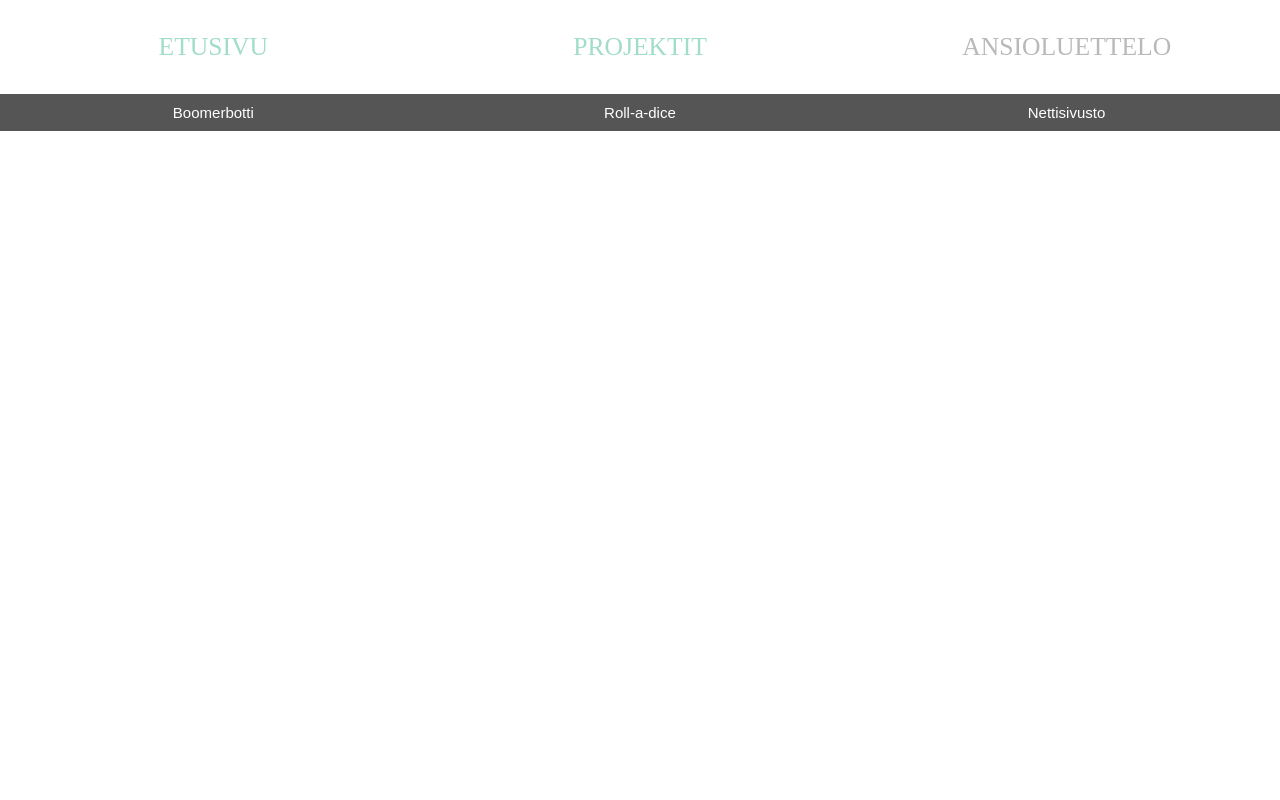
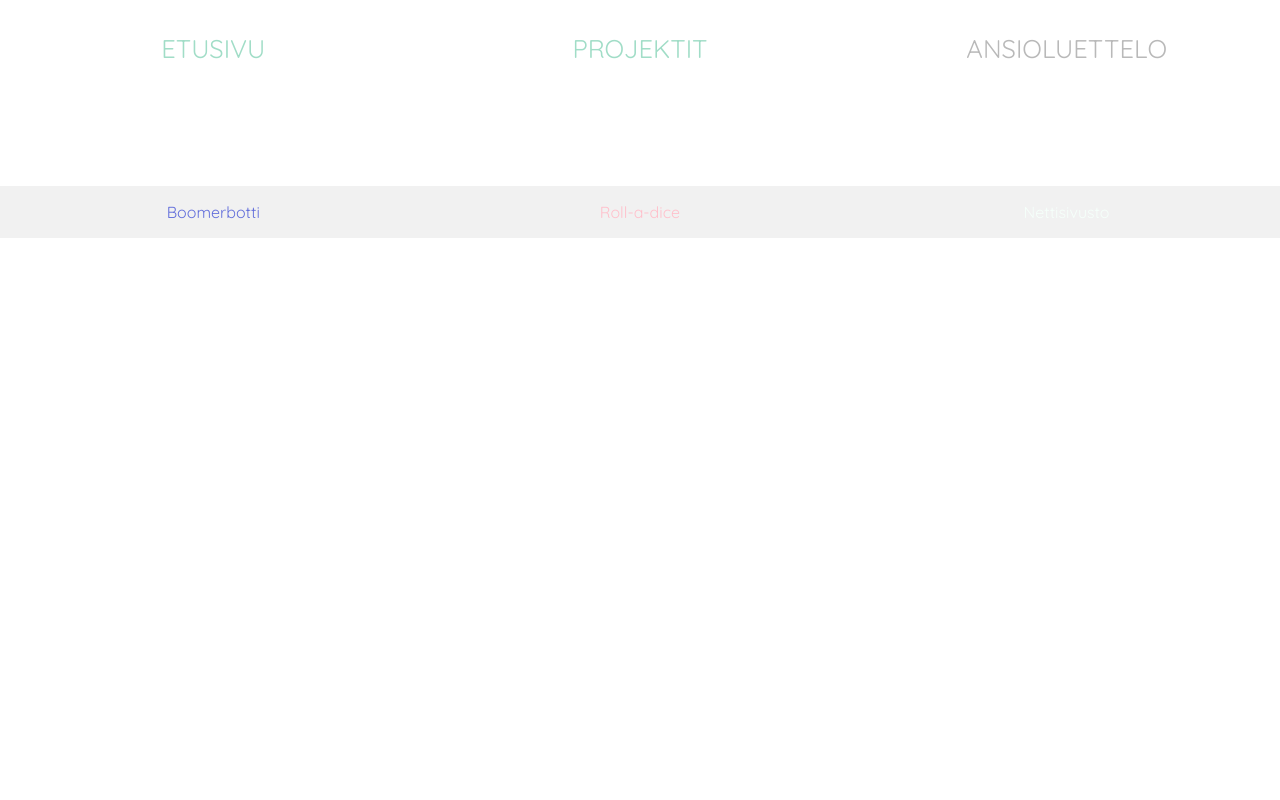
Before and after one commit to kuolinhenkilo/Portfoliosivusto, a Flask app: page /projektit in a window 1280 px wide. Run offline with Flask 2, Linux system fonts and the light colour scheme; some libraries are stand-ins or nearby versions.

Commit message:
Laitan kaikki samassa vaikka poikaystävä kielsi

```diff
--- a/static/index.css
+++ b/static/index.css
@@ -1,6 +1,19 @@
 body, html {
   height: 100%;
   margin: 0;
+  font-family: 'Quicksand', sans-serif;
+}
+
+main {
+  display: flex;
+  flex-direction: column;
+  align-items: center;
+  justify-content: space-evenly;
+}
+
+.esittely {
+  margin: 20px;
+  text-align: center;
 }
 
 .topnav {
@@ -15,12 +28,13 @@ body, html {
 .topnav a {
   display: flex;
   color: rgb(185, 185, 185);
-  width: 33%;
+  width: 33.33%;
   text-align: center;
   text-decoration: none;
   justify-content: center;
-  font-size: 1.6em; /* laita em */
-  padding: 2rem; /* laita rem */
+  font-size: 1.6em;
+  padding: 2rem;
+  cursor: default;
 }
 
 .topnav a:hover {
--- a/static/projektit.css
+++ b/static/projektit.css
@@ -1,27 +1,52 @@
+.lehdet {
+   display: flex;
+   align-items: center;
+   margin-top: 90px;
+}
 
 .tablink {
-   background-color: #555;
-   color: white;
+   background-color: rgb(241, 241, 241);
    float: left;
    border: none;
    outline: none;
    cursor: pointer;
-   padding: 10px 14px; /* laita em */
-   font-size: 15px; /* laita rem */
+   padding: 1em;
+   font-size: 1rem;
    width: 33.33%;
+   text-align: center;
+   font-family: 'Quicksand', sans-serif;
 }
 
+#boomer {color: #626edb;}
+#noppa {color: pink;}
+#netti {color: mintcream;}
+
 .tablink:hover {
-   background-color: black;
+   cursor: pointer;
+}
+
+#boomer:hover {
+   background-color: #626edb;
+   color: white;
+}
+
+#noppa:hover {
+   background-color: pink;
+   color: white;
+}
+
+#netti:hover {
+   background-color: mintcream;
+   color: white;
 }
 
 .tabcontent {
-   color: white;
+   color: black;
    display: none;
    padding: 100px 20px;
    height: 100%;
 }
 
-#Boomerbotti {background-color: blue;}
-#Roll-a-dice {background-color: gray;}
-#Nettisivusto {background-color: teal;}
+#Boomerbotti {background-color: #626edb;}
+#Roll-a-dice {background-color: pink;}
+#Nettisivusto {background-color: mintcream;}
--- a/templates/projektit.html
+++ b/templates/projektit.html
@@ -4,6 +4,7 @@
     <meta charset="utf-8" />
     <link rel="stylesheet" href="static/projektit.css" />
     <link rel="stylesheet" href="static/index.css" />
+    <link rel="stylesheet" href="https://fonts.googleapis.com/css2?family=Quicksand" />
     <title>Projektit</title>
     <script>
       //Välilehdet
@@ -32,10 +33,10 @@
 		</nav>
 
     <!--Välilehdet-->
-    <div>
-      <button class="tablink" onclick="demo('Boomerbotti', this, 'blue')">Boomerbotti</button>
-      <button class="tablink" onclick="demo('Roll-a-dice', this, 'gray')">Roll-a-dice</button>
-      <button class="tablink" onclick="demo('Nettisivusto', this, 'teal')">Nettisivusto</button>
+    <div class="lehdet">
+      <button id="boomer" class="tablink" onclick="demo('Boomerbotti', this, '#626edb')">Boomerbotti</button>
+      <button id="noppa" class="tablink" onclick="demo('Roll-a-dice', this, 'pink')">Roll-a-dice</button>
+      <button id="netti" class="tablink" onclick="demo('Nettisivusto', this, 'mintcream')">Nettisivusto</button>
     </div>
 
     <div id="Boomerbotti" class="tabcontent">
@@ -47,6 +48,5 @@
     <div id="Nettisivusto" class="tabcontent">
       <p>Tässä on nettisivusto</p>
     </div>
-
   </body>
 </html>
```
Also changed, not shown: templates/index.html (+20 -2 lines).
